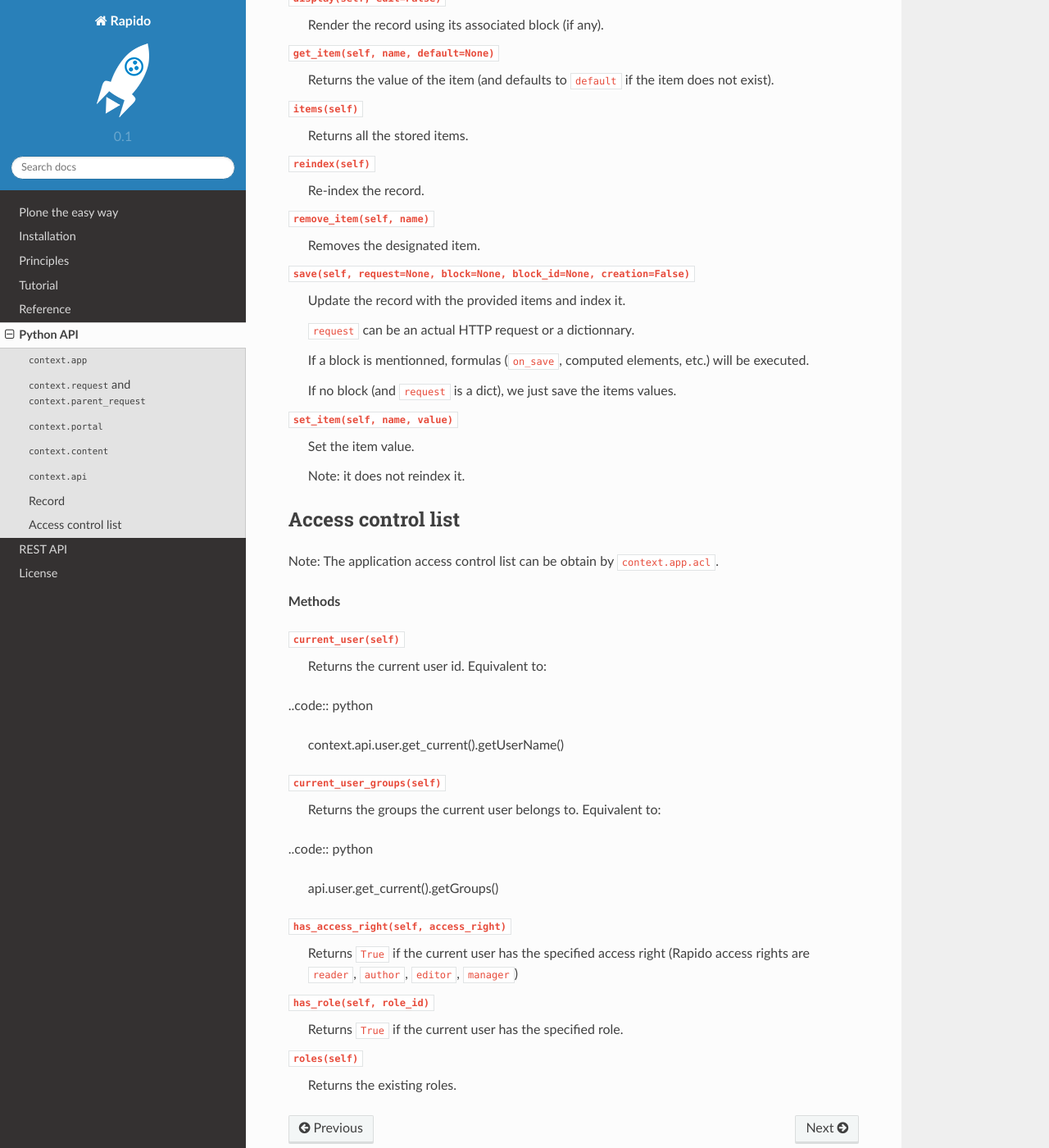
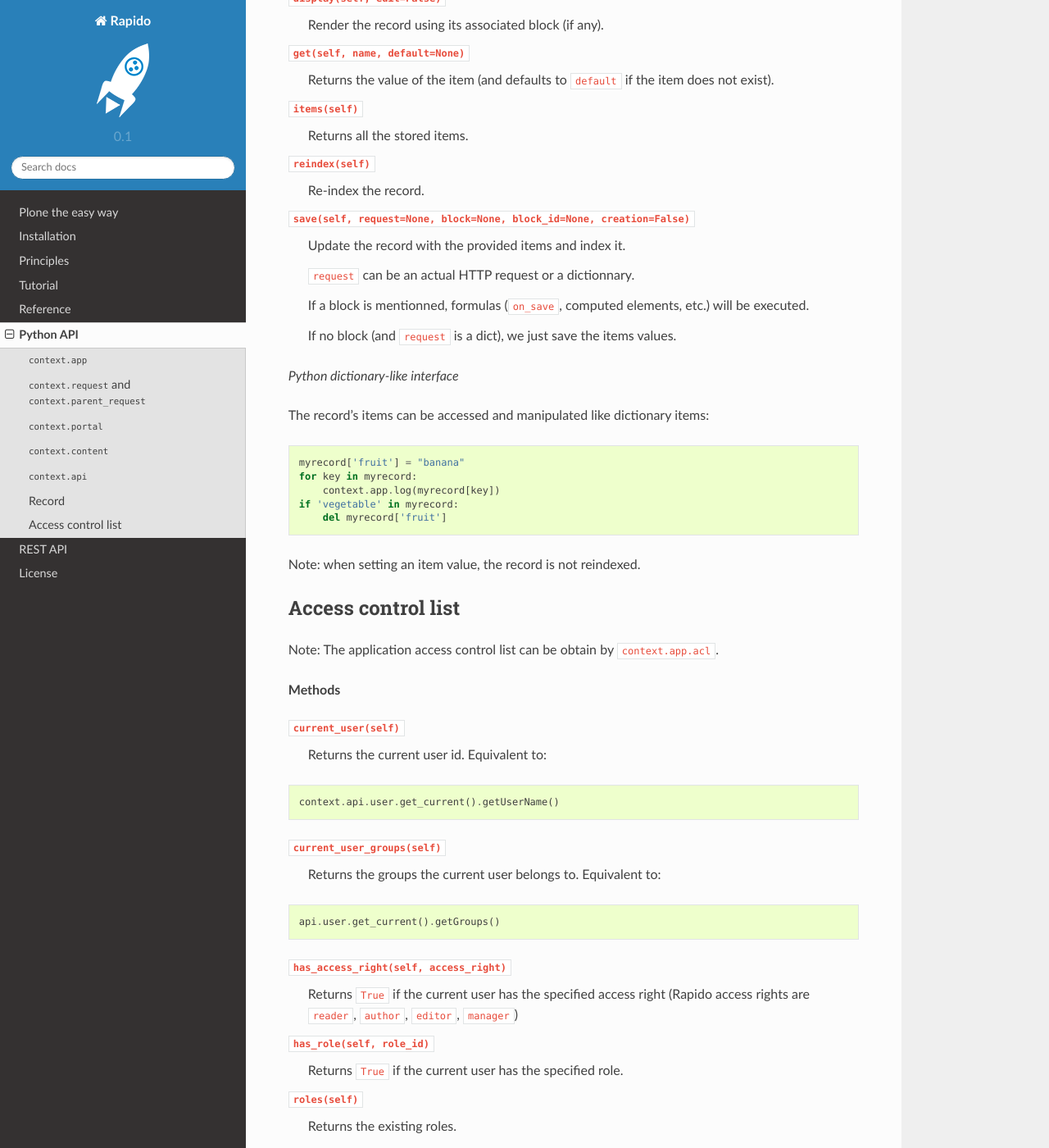
Before and after one commit to collective/rapido.plone, a Sphinx documentation site: the page built from docs/python-api.rst, in a window 1280 px wide and 1400 px high, scrolled down 3703 px. Shown: the whole window at 82% size. Built offline with Sphinx 7.4.7 and the Read the Docs theme 2.0.0, drawn with Linux system fonts in a browser that asks for light colours; some of the changed text lies outside the part shown.

Commit message:
Pythonic access to record items

```diff
--- a/docs/python-api.rst
+++ b/docs/python-api.rst
@@ -87,14 +87,14 @@ Exemples:
 
 - Reading submitted values:
 
-.. code:: python
+.. code-block:: python
 
     val1 = context.request.get('field_1') # will returns None if not exists
     val1 = context.request['field_2'] # will fail if not exists
 
 - Reading the ``BODY``:
 
-.. code:: python
+.. code-block:: python
 
     request.get('BODY')
 
@@ -106,7 +106,7 @@ It returns the Plone portal object.
 
 It is equivalent to:
 
-.. code:: python
+.. code-block:: python
 
     context.api.portal.get()
 
@@ -126,18 +126,18 @@ The most common tasks we will perform on the content are:
 
 - reading/writing its attributes (read/write):
 
-.. code:: python
+.. code-block:: python
 
     the_tile = context.content.title
     context.content.title = "I prefer another title"
 
 - getting its URL:
 
-.. code:: python
+.. code-block:: python
 
     context.content.absolute_url()
 
-To manipulate the content, refer to the `Plone API documentation <http://docs.plone.org/develop/plone.api/docs/content.html>`_.
+To manipulate the content, refer to the `Plone API documentation about contents <http://docs.plone.org/develop/plone.api/docs/content.html>`_.
 
 Note: depending on its content type, the content object might have very different methods and properties.
 
@@ -168,7 +168,7 @@ Record
 ``display(self, edit=False)``
     Render the record using its associated block (if any).
 
-``get_item(self, name, default=None)``
+``get(self, name, default=None)``
     Returns the value of the item (and defaults to ``default`` if the item does
     not exist).
 
@@ -177,9 +177,6 @@ Record
 
 ``reindex(self)``
     Re-index the record.
-
-``remove_item(self, name)``
-    Removes the designated item.
 
 ``save(self, request=None, block=None, block_id=None, creation=False)``
     Update the record with the provided items and index it.
@@ -191,10 +188,19 @@ Record
 
     If no block (and ``request`` is a dict), we just save the items values.
 
-``set_item(self, name, value)``
-    Set the item value.
+*Python dictionary-like interface*
 
-    Note: it does not reindex it.
+The record's items can be accessed and manipulated like dictionary items:
+
+.. code-block:: python
+
+    myrecord['fruit'] = "banana"
+    for key in myrecord:
+        context.app.log(myrecord[key])
+    if 'vegetable' in myrecord:
+        del myrecord['fruit']
+
+Note: when setting an item value, the record is not reindexed.
 
 Access control list
 -------------------
@@ -207,7 +213,7 @@ Note: The application access control list can be obtain by ``context.app.acl``.
     Returns the current user id.
     Equivalent to:
 
-..code:: python
+.. code-block:: python
 
     context.api.user.get_current().getUserName()
 
@@ -215,7 +221,7 @@ Note: The application access control list can be obtain by ``context.app.acl``.
     Returns the groups the current user belongs to.
     Equivalent to:
 
-..code:: python
+.. code-block:: python
 
     api.user.get_current().getGroups()
 
--- a/docs/reference/indexing.rst
+++ b/docs/reference/indexing.rst
@@ -17,7 +17,7 @@ Queries use the *CQE format* (`see documentation <http://docs.repoze.org/catalog
 
 Example (assuming `author`, `title` and `price` are existing indexes):
 
-..code:: python
+.. code-block:: python
 
     context.app.search(
         "author == 'Conrad' and 'Lord Jim' in title",
@@ -26,7 +26,7 @@ Example (assuming `author`, `title` and `price` are existing indexes):
 Records are indexed at the time they are saved. We can force reindexing using
 the Python API:
 
-..code:: python
+.. code-block:: python
 
     myrecord.reindex()
 
```
Also changed, not shown: docs/tutorial.rst (+8 -8 lines), 4 other files.
